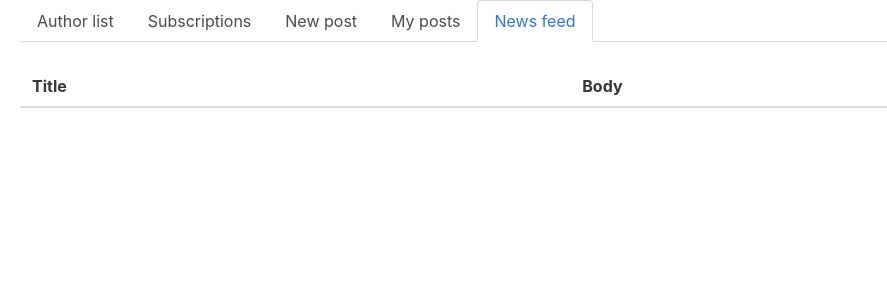
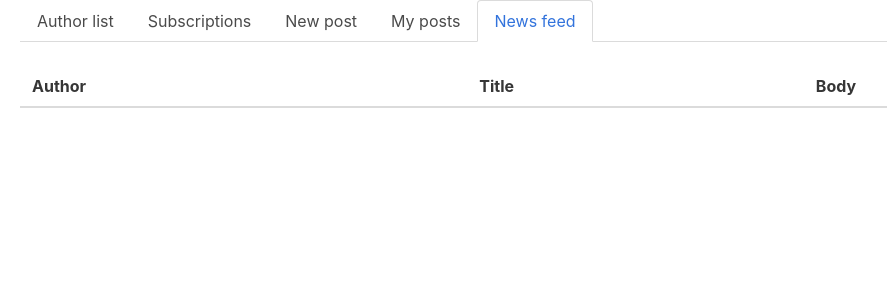
Before and after one commit to vedun/blog, a Django app: page /news_feed/ in a window 1280 px wide. Shown: the top 300 px of the page, without its empty margins (44-931 px from the left). Run offline with Django 3.2, Linux system fonts and the light colour scheme; the visitor is signed in with stand-in values (Sample User, id 1); data comes from the database, SQL or seed files in the repository; data that the repository does not hold is empty; some libraries are stand-ins or nearby versions.

Commit message:
добавил колонку с автором в ленту новых заметок

```diff
--- a/src/apps/blog/templates/blog/news_feed.html
+++ b/src/apps/blog/templates/blog/news_feed.html
@@ -13,6 +13,7 @@
       <table class="table is-fullwidth">
         <thead>
           <tr>
+            <th>Author</th>
             <th>Title</th>
             <th>Body</th>
           </tr>
@@ -20,6 +21,7 @@
         <tbody>
           {% for post in posts %}
             <tr>
+              <td>{{ post.author.username }}</td>
               <td>{{ post.title }}</td>
               <td>
                 {{ post.body|truncatewords:3 }}
```
